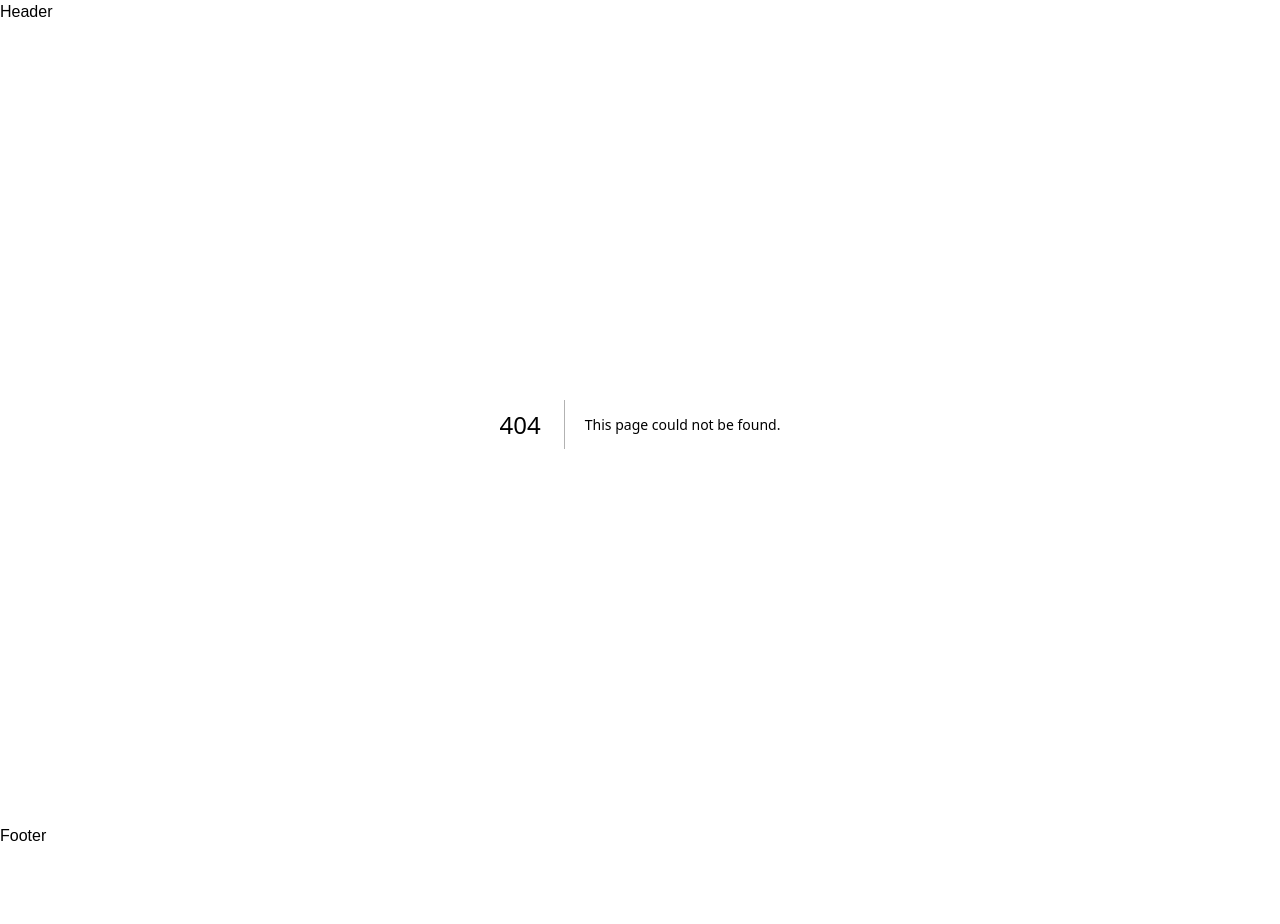
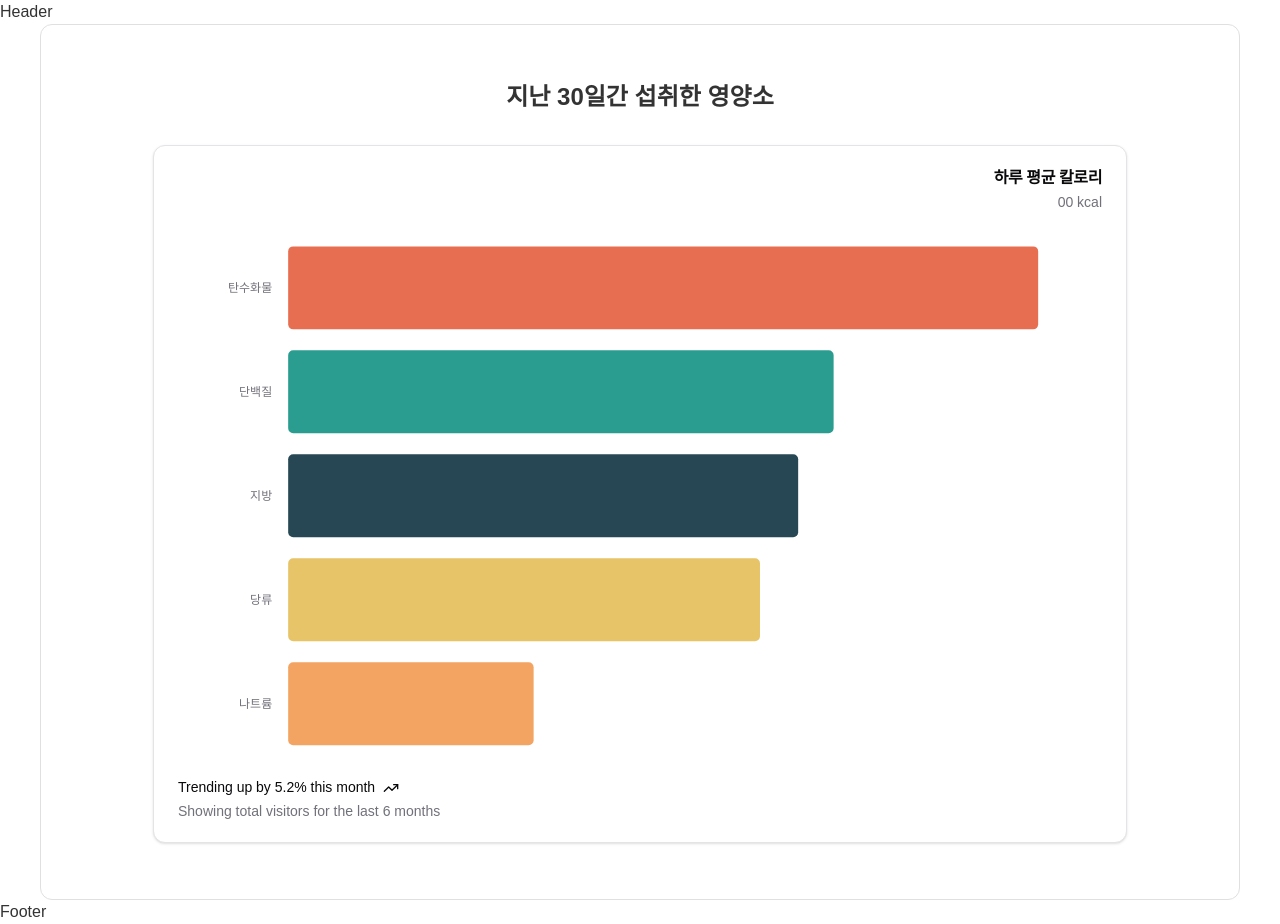
Before and after one commit to minji7901/yumyum, a Next.js app: page /calendar in a window 1280 px wide. Before the commit this address had no page. Before the commit the page ends 848 px from the top, so only its background shows below. Built offline with nearby package versions, Linux system fonts and the light colour scheme.

Commit message:
update : 그래프 스타일 조정 및 global.css 동기화

```diff
--- /dev/null
+++ b/src/app/calendar/page.tsx
@@ -0,0 +1,12 @@
+import { Graph } from '@/components/calendar/graph'
+import React from 'react'
+
+function CalendarPage() {
+  return (
+    <>
+      <Graph />
+    </>
+  )
+}
+
+export default CalendarPage
--- a/src/app/globals.css
+++ b/src/app/globals.css
@@ -2,7 +2,21 @@
 @tailwind components;
 @tailwind utilities;
 
+:root {
+  --background: #ffffff;
+  --foreground: #333;
+}
+
+@media (prefers-color-scheme: dark) {
+  :root {
+    --background: #0a0a0a;
+    --foreground: #ededed;
+  }
+}
+
 body {
+  color: var(--foreground);
+  background: var(--background);
   font-family: Arial, Helvetica, sans-serif;
 }
 
@@ -76,3 +90,11 @@ body {
     @apply bg-background text-foreground;
   }
 }
+
+.common-btn {
+  @apply bg-primary hover:bg-hover text-white font-bold py-1 rounded-md text-base block transition-all;
+}
+
+.common-title {
+  @apply text-2xl text-primary my-5 font-bold text-center md:my-8 md:text-4xl;
+}
--- /dev/null
+++ b/src/components/calendar/graph.tsx
@@ -0,0 +1,89 @@
+'use client';
+
+import { TrendingUp } from 'lucide-react';
+import { Bar, BarChart, XAxis, YAxis } from 'recharts';
+
+import { Card, CardContent, CardDescription, CardFooter, CardHeader, CardTitle } from '@/components/ui/card';
+import { ChartConfig, ChartContainer, ChartTooltip, ChartTooltipContent } from '@/components/ui/chart';
+
+
+const chartData = [
+  { browser: '탄수화물', visitors: 275, fill: 'var(--color-탄수화물)' },
+  { browser: '단백질', visitors: 200, fill: 'var(--color-단백질)' },
+  { browser: '지방', visitors: 187, fill: 'var(--color-지방)' },
+  { browser: '당류', visitors: 173, fill: 'var(--color-당류)' },
+  { browser: '나트륨', visitors: 90, fill: 'var(--color-나트륨)' }
+];
+
+const chartConfig = {
+  visitors: {
+    label: 'Visitors'
+  },
+  탄수화물: {
+    label: '탄수화물',
+    color: 'hsl(var(--chart-1))'
+  },
+  단백질: {
+    label: '단백질',
+    color: 'hsl(var(--chart-2))'
+  },
+  지방: {
+    label: '지방',
+    color: 'hsl(var(--chart-3))'
+  },
+  당류: {
+    label: '당류',
+    color: 'hsl(var(--chart-4))'
+  },
+  나트륨: {
+    label: '나트륨',
+    color: 'hsl(var(--chart-5))'
+  }
+} satisfies ChartConfig;
+
+export function Graph() {
+  return (
+    <div className="w-full flex flex-col justify-center items-center border-[1px] rounded-xl border-softly py-14 px-28">
+      <h1 className="text-2xl text-[#333333] font-bold mb-8">지난 30일간 섭취한 영양소</h1>
+      <div className="w-full">
+      <Card>
+        <CardHeader>
+          <CardTitle>하루 평균 칼로리</CardTitle>
+          <CardDescription>00 kcal</CardDescription>
+        </CardHeader>
+        <CardContent>
+          <ChartContainer config={chartConfig}>
+            <BarChart
+              accessibilityLayer
+              data={chartData}
+              layout="vertical"
+              margin={{
+                left: 50,
+                right: 50,
+              }}
+            >
+              <YAxis
+                dataKey="browser"
+                type="category"
+                tickLine={false}
+                tickMargin={10}
+                axisLine={false}
+                tickFormatter={(value) => chartConfig[value as keyof typeof chartConfig]?.label}
+              />
+              <XAxis dataKey="visitors" type="number" hide/>
+              <ChartTooltip cursor={false} content={<ChartTooltipContent hideLabel />} />
+              <Bar dataKey="visitors" layout="vertical" radius={5} />
+            </BarChart>
+          </ChartContainer>
+        </CardContent>
+        <CardFooter className="flex-col items-start gap-2 text-sm">
+          <div className="flex gap-2 font-medium leading-none">
+            Trending up by 5.2% this month <TrendingUp className="h-4 w-4" />
+          </div>
+          <div className="leading-none text-muted-foreground">Showing total visitors for the last 6 months</div>
+        </CardFooter>
+      </Card>
+      </div>
+    </div>
+  );
+}
--- a/src/components/ui/card.tsx
+++ b/src/components/ui/card.tsx
@@ -23,7 +23,7 @@ const CardHeader = React.forwardRef<
 >(({ className, ...props }, ref) => (
   <div
     ref={ref}
-    className={cn("flex flex-col space-y-1.5 p-6", className)}
+    className={cn("flex flex-col items-end space-y-1.5 p-6", className)}
     {...props}
   />
 ))
--- a/tailwind.config.ts
+++ b/tailwind.config.ts
@@ -1,4 +1,4 @@
-import type { Config } from "tailwindcss";
+import type { Config } from 'tailwindcss';
 
 const config: Config = {
   darkMode: ['class'],
@@ -10,9 +10,11 @@ const config: Config = {
   theme: {
     extend: {
       colors: {
-  			background: 'hsl(var(--background))',
-  			foreground: 'hsl(var(--foreground))',
-  			main: '#7EB369',
+        background: 'var(--background)',
+        foreground: 'var(--foreground)',
+        primary: '#7EB369',
+        hover: '#388E3C',
+        softly: '#E0E0E0',
         card: {
           DEFAULT: 'hsl(var(--card))',
           foreground: 'hsl(var(--card-foreground))'
@@ -21,10 +23,10 @@ const config: Config = {
           DEFAULT: 'hsl(var(--popover))',
           foreground: 'hsl(var(--popover-foreground))'
         },
-  			primary: {
-  				DEFAULT: 'hsl(var(--primary))',
-  				foreground: 'hsl(var(--primary-foreground))'
-  			},
+        // primary: {
+        //   DEFAULT: 'hsl(var(--primary))',
+        //   foreground: 'hsl(var(--primary-foreground))'
+        // },
         secondary: {
           DEFAULT: 'hsl(var(--secondary))',
           foreground: 'hsl(var(--secondary-foreground))'
@@ -59,6 +61,6 @@ const config: Config = {
       }
     }
   },
-  plugins: [require("tailwindcss-animate")]
+  plugins: [require('tailwindcss-animate')]
 };
 export default config;
```
Also changed, not shown: src/app/calender/error.tsx (deleted), src/app/calender/page.tsx (deleted), src/app/search/error.tsx (deleted), src/app/signin/error.tsx (deleted), src/app/signup/error.tsx (deleted), 1 other file (tests, documents, lock files or other folders). Lines whose indentation alone changed are shown as unchanged.
